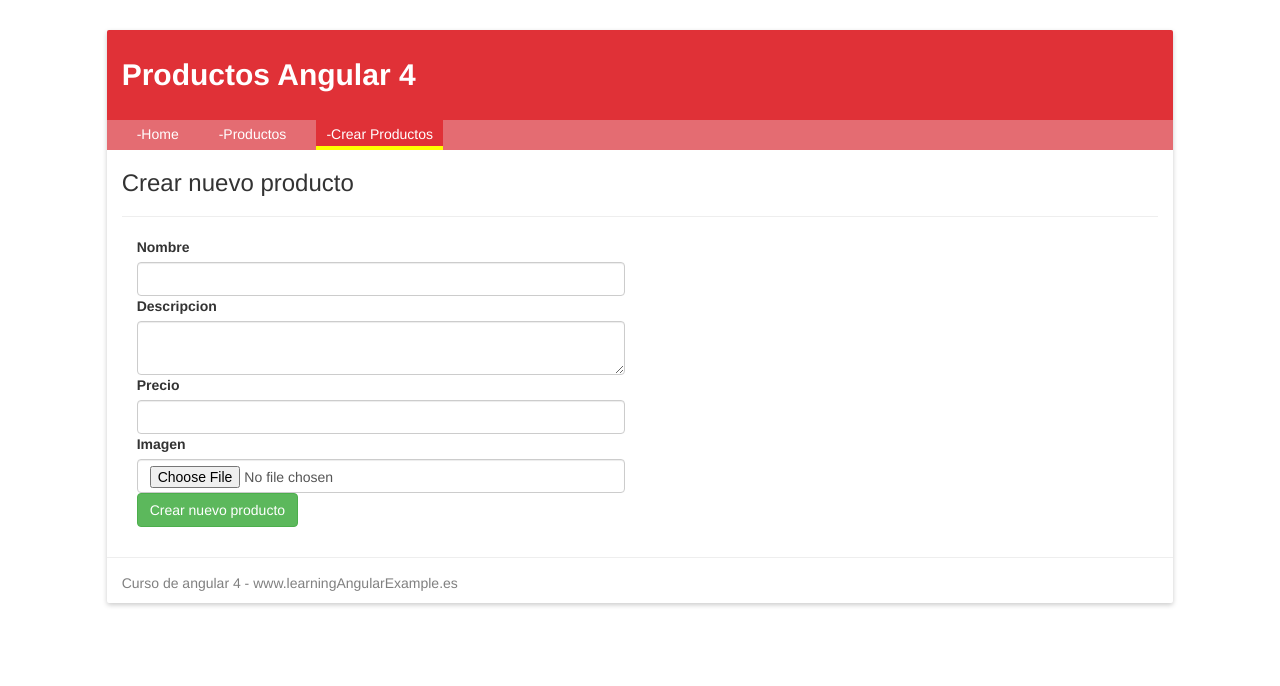
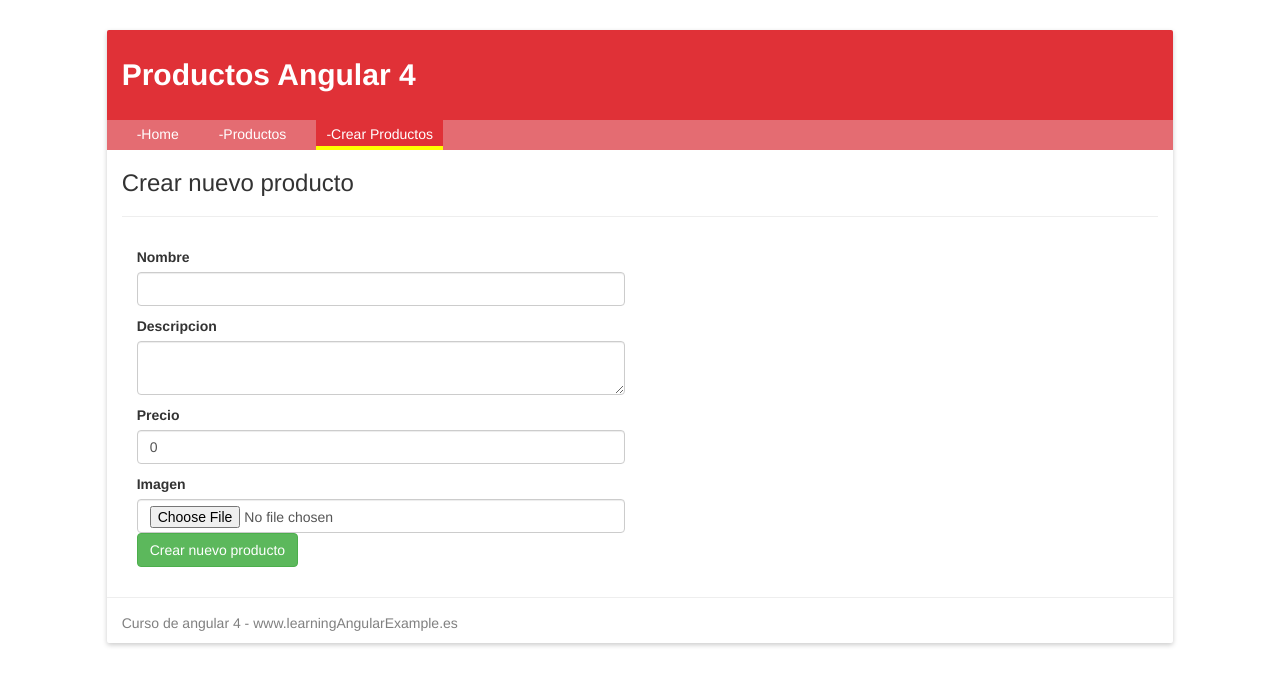
Before and after one commit to mmercy/Init_Angular, an Angular app in the folder curso-angular4-webapp/: page /crear-productos in a window 1280 px wide. Shown: the top 686 px of the page. Built offline with nearby package versions, Linux system fonts and the light colour scheme.

Commit message:
C89. Recoger los datos de un formulario

```diff
--- a/curso-angular4-webapp/src/app/components/producto-add.component.ts
+++ b/curso-angular4-webapp/src/app/components/producto-add.component.ts
@@ -1,3 +1,4 @@
+import { Producto } from './../models/producto';
 import { Router, ActivatedRoute, Params } from '@angular/router';
 import { Component } from '@angular/core';
 import { ProductoService } from '../services/producto.service';
@@ -11,13 +12,20 @@ import { Producto } from '../models/producto';
 
 export class ProductoAddComponent {
   public titulo: string;
+  public producto: Producto;
 
   constructor () {
     this.titulo = 'Crear nuevo producto';
+    this.producto = new Producto(0, '', '', 0, '');
   }
 
   ngOnInit(){
     console.log('Cargaando producto-add');
   }
 
+  onSubmit(){
+    console.log(this.producto);
+  }
+
+
 }
--- a/curso-angular4-webapp/src/app/views/producto-add.html
+++ b/curso-angular4-webapp/src/app/views/producto-add.html
@@ -4,19 +4,21 @@
 <hr/>
 
 <!-- Indicar que es un formulario de Angular -->
-<form #formProducto="ngForm" class="col-lg-6" id="form-producto" >
+<form #formProducto="ngForm" (ngSubmit)="onSubmit()" class="col-lg-6" id="form-producto" >
 
   <label>Nombre</label>
-  <input type="text" class="form-control" >
+  <!-- Va a modificar el objeto Producto en la propiedad nombre
+    con la siguiente instruccion:: [(ngModel)] = "producto.nombre"  -->
+  <input type="text" #nombre="ngModel" name="nombre" [(ngModel)] = "producto.nombre" class="form-control" >
 
   <label>Descripcion</label>
-  <textarea class="form-control" ></textarea>
+  <textarea #descripcion="ngModel" name="descripcion" [(ngModel)] = "producto.descripcion" class="form-control" ></textarea>
 
   <label>Precio</label>
-  <input type="text" class="form-control" >
+  <input type="text" #precio="ngModel" name="precio" [(ngModel)] = "producto.precio" class="form-control" >
 
   <label>Imagen</label>
-  <input type="file" class="form-control" >
+  <input type="file"  class="form-control" >
 
   <input type="submit" value="{{titulo}}" class="btn btn-success" >
 
--- a/curso-angular4-webapp/src/assets/styles.css
+++ b/curso-angular4-webapp/src/assets/styles.css
@@ -75,3 +75,8 @@
   border-top: 1px solid #eee;
   color: gray;
 }
+
+
+#form-producto label {
+  margin-top: 10px;
+}
```
